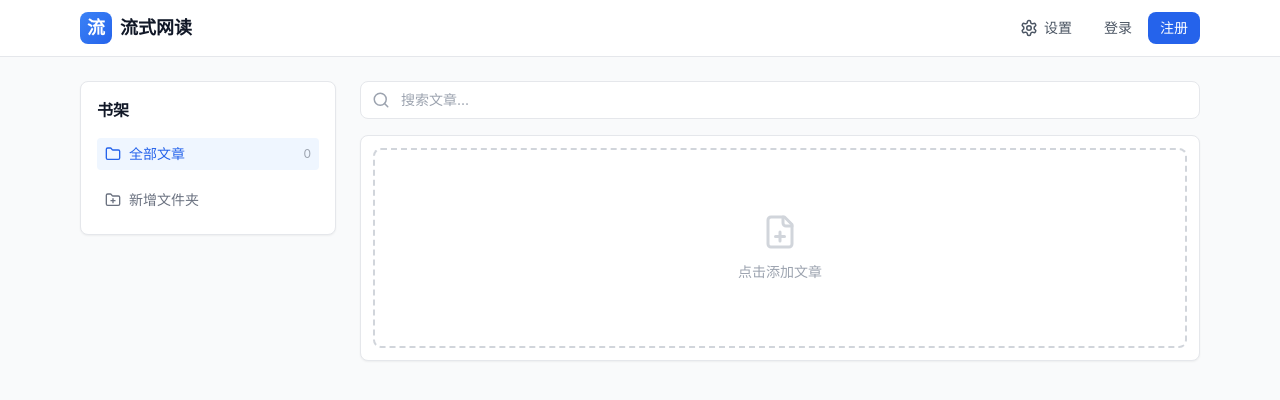
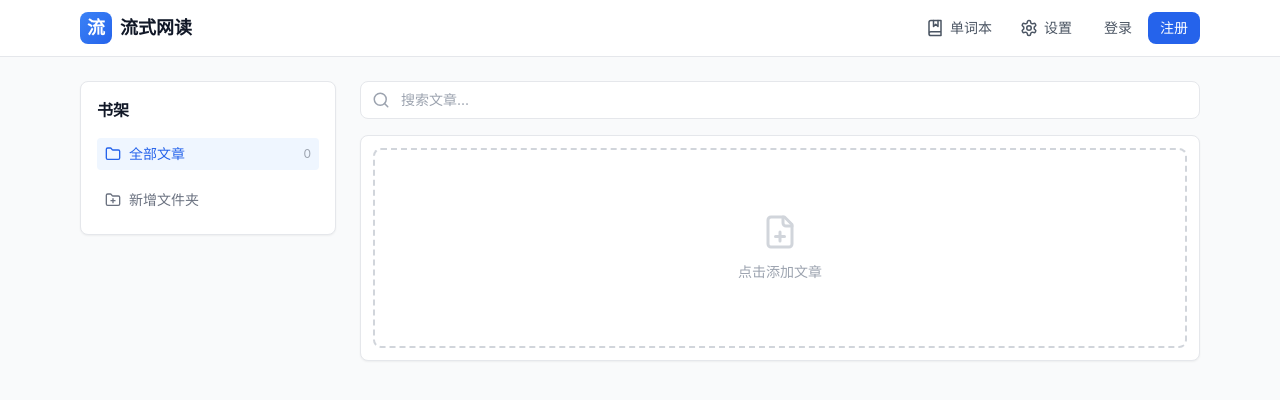
Before and after one commit to suiwe02-commits/liushiyuedu, a React (Vite) app: page / in a window 1280 px wide. Shown: the top 400 px of the page. Built offline with nearby package versions, Linux system fonts and the light colour scheme; the HTML template or start-up script is replaced by a standard one.

Commit message:
Add wordbook button to header

```diff
--- a/src/components/layout/Header.tsx
+++ b/src/components/layout/Header.tsx
@@ -1,5 +1,5 @@
 import { Link, useLocation } from 'react-router-dom'
-import { Settings, LogOut } from 'lucide-react'
+import { Settings, LogOut, BookMarked } from 'lucide-react'
 import { useAuthStore } from '@/stores/authStore'
 
 export default function Header() {
@@ -20,8 +20,18 @@ export default function Header() {
             <span className="text-lg font-semibold text-gray-900">流式网读</span>
           </Link>
 
-          {/* 右侧：设置 + 登录/注册/退出 */}
+          {/* 右侧：单词本 + 设置 + 登录/注册/退出 */}
           <nav className="flex items-center gap-1">
+            <Link
+              to="/wordbook"
+              className={`
+                flex items-center gap-1.5 px-3 py-2 rounded-lg text-sm font-medium transition-colors
+                ${isActive('/wordbook') ? 'bg-blue-50 text-blue-600' : 'text-gray-600 hover:bg-gray-100'}
+              `}
+            >
+              <BookMarked size={18} />
+              <span className="hidden sm:inline">单词本</span>
+            </Link>
             <Link
               to="/settings"
               className={`
```
